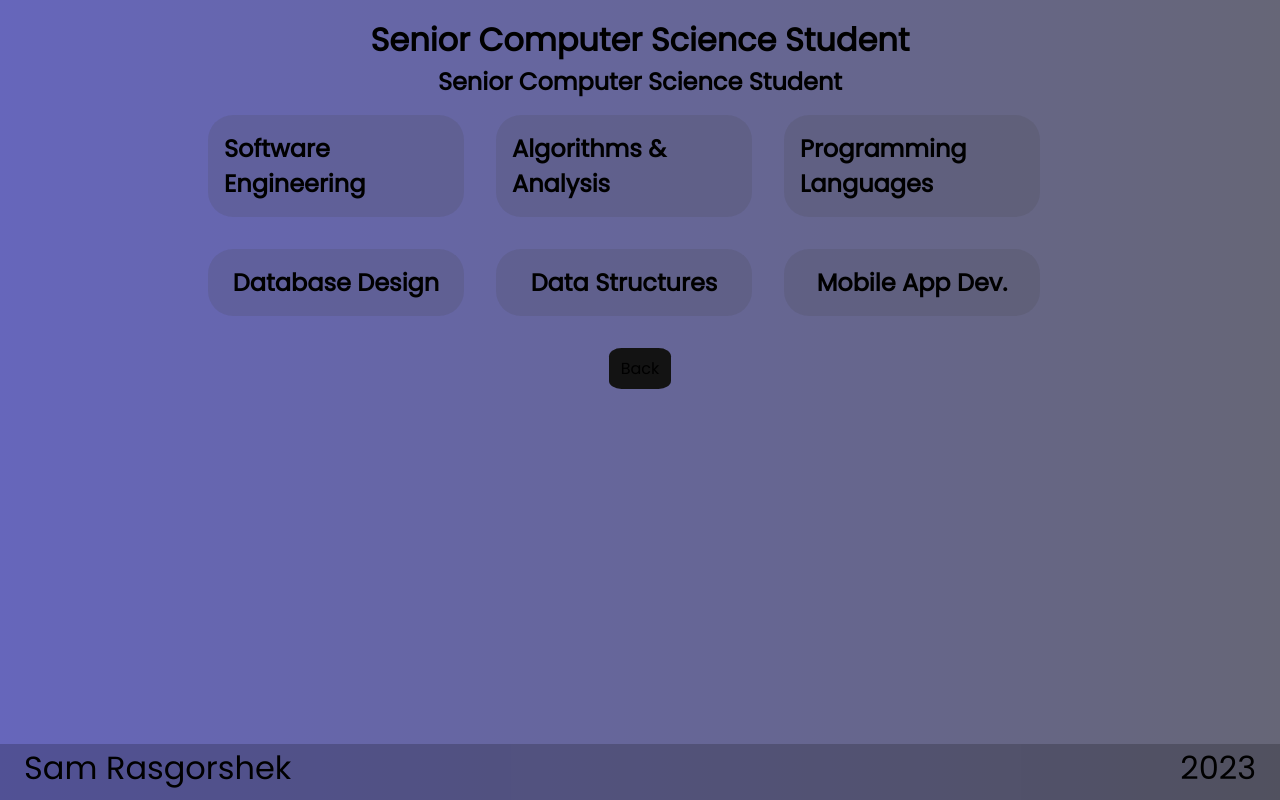
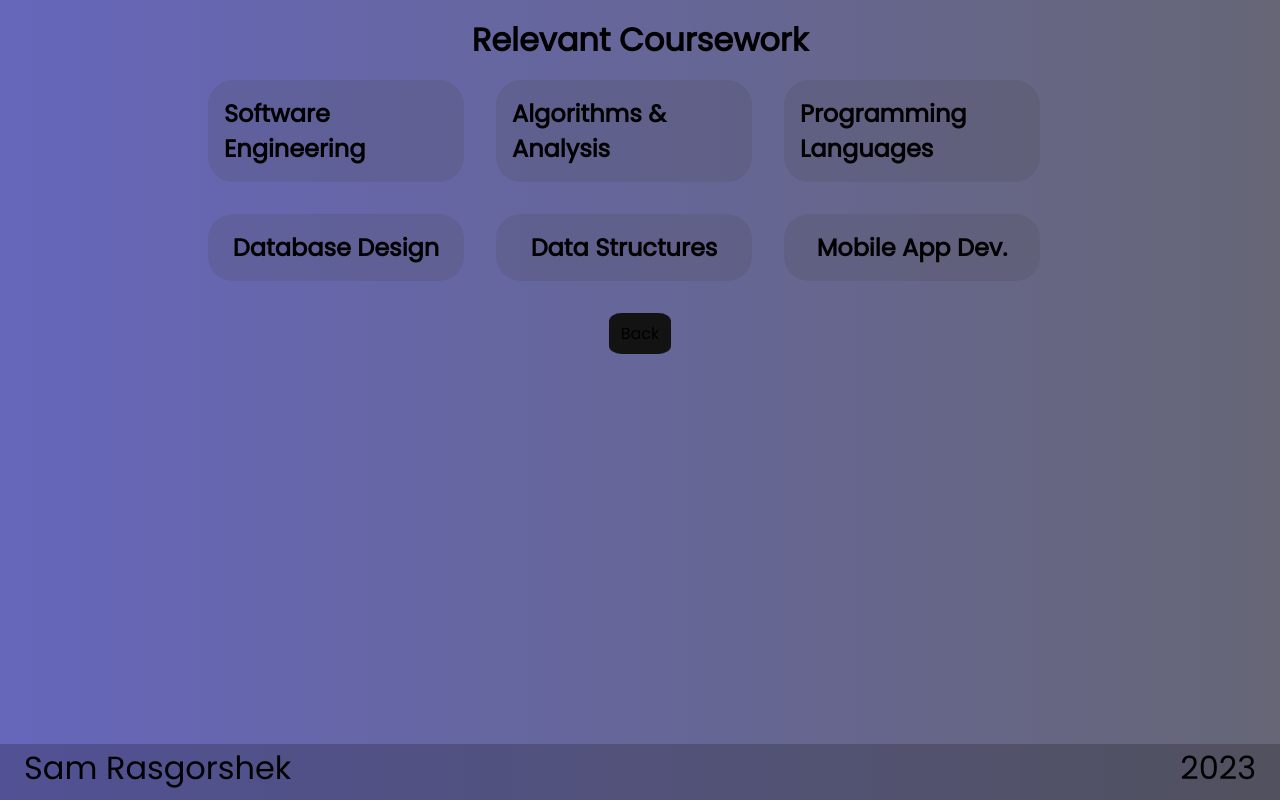
Before and after one commit to sdr94625/personal-page, a Next.js app: page /education in a window 1280 px wide. Built offline with nearby package versions, Linux system fonts and the light colour scheme.

Commit message:
updated education title

```diff
--- a/src/app/education/page.tsx
+++ b/src/app/education/page.tsx
@@ -8,10 +8,7 @@ export default function Home() {
     return(
         <main className={styles.main}>
             <div className={styles.title}>
-                <h1>Senior Computer Science Student</h1>
-            </div>
-            <div className={styles.intro}>
-                <h2>Senior Computer Science Student</h2>
+                <h1>Relevant Coursework</h1>
             </div>
             <div className={styles.classes}>
                 <ClassBox courseName='Software Engineering' />
```
